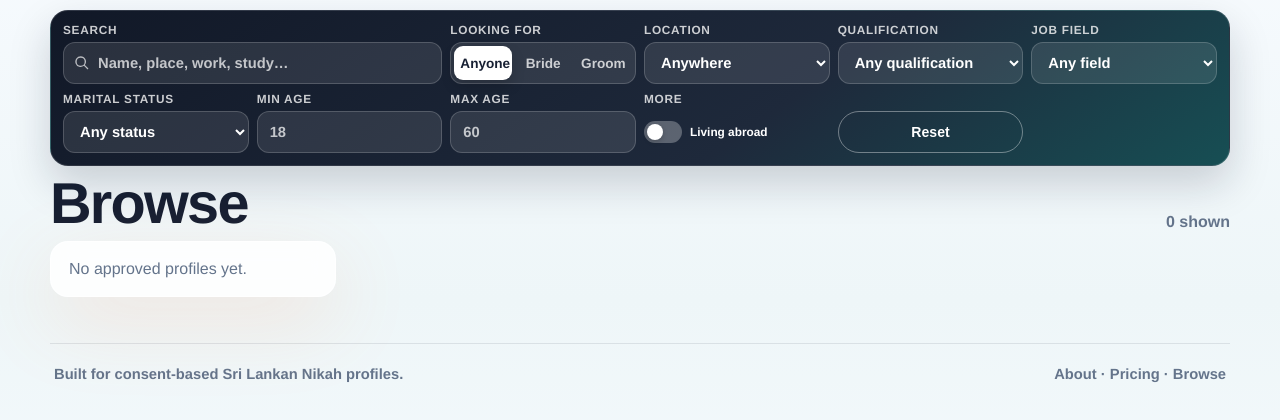
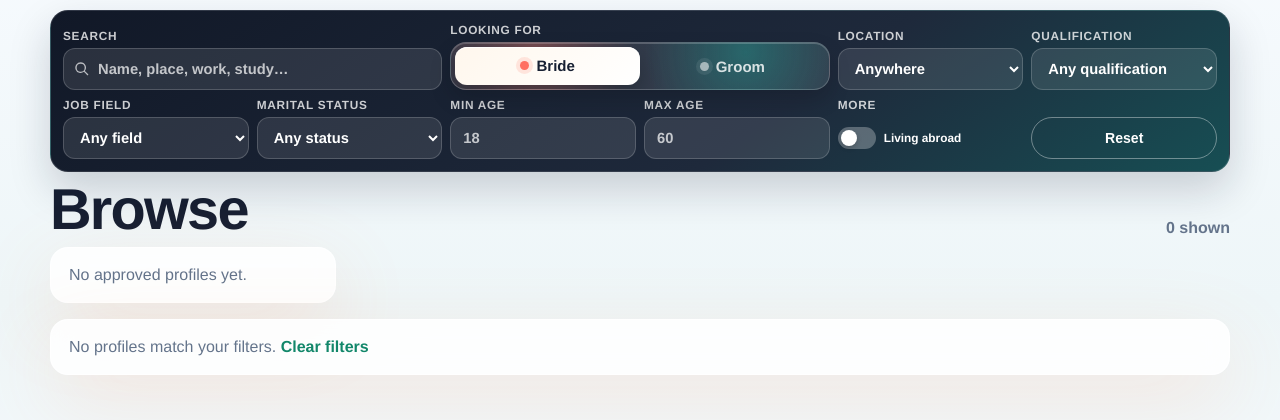
Before and after one commit to greenethirteen/halal-swipe, a FastAPI app: page /profiles in a window 1280 px wide. Shown: the part 120-540 px from the top of the page. Run offline with FastAPI, Linux system fonts and the light colour scheme; some libraries are stand-ins or nearby versions.

Commit message:
Polish bride groom browse toggle

```diff
--- a/app/static/styles.css
+++ b/app/static/styles.css
@@ -486,35 +486,76 @@ label { display: grid; gap: 8px; font-weight: 750; color: var(--ink); }
 .bf-field select option { color: #172033; background: #fff; }
 .bf-field select, .bf-field input, .bf-reset-field .button { height: 42px; }
 .bf-age { max-width: none; }
-.bf-type-field { display: grid; }
-.bf-segmented {
+.bf-type-field { display: grid; grid-column: span 2; }
+.bf-profile-toggle {
+  position: relative;
   display: grid;
-  grid-template-columns: repeat(3, minmax(0, 1fr));
-  gap: 3px;
-  height: 42px;
-  padding: 3px;
-  border: 1px solid rgba(255,255,255,.18);
+  grid-template-columns: repeat(2, minmax(0, 1fr));
+  min-height: 46px;
+  padding: 4px;
+  overflow: hidden;
+  border: 1px solid rgba(255,255,255,.2);
+  border-radius: 16px;
+  background:
+    radial-gradient(circle at 22% 18%, rgba(255,111,97,.34), transparent 34%),
+    radial-gradient(circle at 78% 20%, rgba(20,184,166,.34), transparent 34%),
+    rgba(255,255,255,.1);
+  box-shadow: inset 0 1px 0 rgba(255,255,255,.2), 0 10px 22px rgba(0,0,0,.14);
+}
+.bf-toggle-glow {
+  position: absolute;
+  inset: 4px auto 4px 4px;
+  width: calc(50% - 4px);
   border-radius: 12px;
-  background: rgba(255,255,255,.1);
+  background: linear-gradient(135deg, #fff7ed, #fff);
+  box-shadow: 0 10px 22px rgba(0,0,0,.24), inset 0 1px 0 rgba(255,255,255,.9);
+  transition: transform .22s ease, background .22s ease;
 }
-.bf-segmented button {
+.bf-profile-toggle[data-active="groom"] .bf-toggle-glow {
+  transform: translateX(100%);
+  background: linear-gradient(135deg, #ecfdf5, #fff);
+}
+.bf-profile-toggle button {
+  position: relative;
+  z-index: 1;
+  display: inline-flex;
+  align-items: center;
+  justify-content: center;
+  gap: 7px;
   border: 0;
-  border-radius: 9px;
+  min-width: 0;
+  min-height: 38px;
+  border-radius: 12px;
   background: transparent;
-  color: rgba(255,255,255,.76);
+  color: rgba(255,255,255,.82);
   font: inherit;
-  font-size: .85rem;
-  font-weight: 800;
+  font-size: .94rem;
+  font-weight: 900;
   letter-spacing: 0;
   text-transform: none;
   cursor: pointer;
+  transition: color .18s ease, transform .18s ease;
 }
-.bf-segmented button[aria-pressed="true"] {
-  background: #fff;
+.bf-profile-toggle button[aria-pressed="true"] {
   color: #172033;
-  box-shadow: 0 6px 14px rgba(0,0,0,.16);
+  transform: translateY(-1px);
 }
-.bf-segmented button:focus-visible { outline: 3px solid rgba(20,184,166,.45); outline-offset: 2px; }
+.bf-toggle-dot {
+  width: 9px;
+  height: 9px;
+  border-radius: 999px;
+  background: rgba(255,255,255,.58);
+  box-shadow: 0 0 0 4px rgba(255,255,255,.08);
+}
+.bf-profile-toggle button[aria-pressed="true"] .bride-dot {
+  background: #ff6f61;
+  box-shadow: 0 0 0 4px rgba(255,111,97,.16);
+}
+.bf-profile-toggle button[aria-pressed="true"] .groom-dot {
+  background: #14b8a6;
+  box-shadow: 0 0 0 4px rgba(20,184,166,.16);
+}
+.bf-profile-toggle button:focus-visible { outline: 3px solid rgba(255,255,255,.5); outline-offset: -2px; }
 .bf-toggle-field, .bf-reset-field { align-self: end; }
 .bf-toggle { min-height: 42px; display: inline-flex; align-items: center; gap: 8px; font-weight: 750; color: #fff; cursor: pointer; user-select: none; text-transform: none; letter-spacing: 0; }
 .bf-toggle input { position: absolute; opacity: 0; width: 0; height: 0; }
--- a/app/templates/profiles.html
+++ b/app/templates/profiles.html
@@ -12,12 +12,18 @@
       </label>
       <div class="bf-field bf-type-field">
         <span>Looking for</span>
-        <div class="bf-segmented" role="group" aria-label="Looking for">
-          <button type="button" data-value="" aria-pressed="true">Anyone</button>
-          <button type="button" data-value="Bride" aria-pressed="false">Bride</button>
-          <button type="button" data-value="Groom" aria-pressed="false">Groom</button>
+        <div class="bf-profile-toggle" role="group" aria-label="Looking for" data-active="bride">
+          <span class="bf-toggle-glow" aria-hidden="true"></span>
+          <button type="button" data-value="Bride" aria-pressed="true">
+            <span class="bf-toggle-dot bride-dot"></span>
+            Bride
+          </button>
+          <button type="button" data-value="Groom" aria-pressed="false">
+            <span class="bf-toggle-dot groom-dot"></span>
+            Groom
+          </button>
         </div>
-        <input id="fType" type="hidden" value="">
+        <input id="fType" type="hidden" value="Bride">
       </div>
       <label class="bf-field">Location
         <select id="fLocation">
@@ -82,7 +88,8 @@
   const cards = Array.from(grid.querySelectorAll('.profile-card'));
   const fq = document.getElementById('fq');
   const fType = document.getElementById('fType');
-  const typeButtons = Array.from(document.querySelectorAll('.bf-segmented button'));
+  const typeToggle = document.querySelector('.bf-profile-toggle');
+  const typeButtons = Array.from(document.querySelectorAll('.bf-profile-toggle button'));
   const fLocation = document.getElementById('fLocation');
   const fQual = document.getElementById('fQual');
   const fJob = document.getElementById('fJob');
@@ -125,7 +132,7 @@
   }
 
   function reset(){
-    fq.value=''; setType('', false); fLocation.value=''; fQual.value='';
+    fq.value=''; setType('Bride', false); fLocation.value=''; fQual.value='';
     fJob.value=''; fMarital.value=''; fMin.value=''; fMax.value=''; fAbroad.checked=false;
     apply();
   }
@@ -133,12 +140,15 @@
   function setType(value, shouldApply = true){
     fType.value = value;
     typeButtons.forEach(btn => btn.setAttribute('aria-pressed', btn.dataset.value === value ? 'true' : 'false'));
+    if(typeToggle) typeToggle.dataset.active = value.toLowerCase();
     if(shouldApply) apply();
   }
 
   [fq, fMin, fMax].forEach(el => el.addEventListener('input', apply));
   [fLocation, fQual, fJob, fMarital, fAbroad].forEach(el => el.addEventListener('change', apply));
   typeButtons.forEach(btn => btn.addEventListener('click', () => setType(btn.dataset.value)));
+  setType(fType.value, false);
+  apply();
   document.getElementById('fReset').addEventListener('click', reset);
   document.getElementById('browseClear').addEventListener('click', e => { e.preventDefault(); reset(); });
 })();
```
